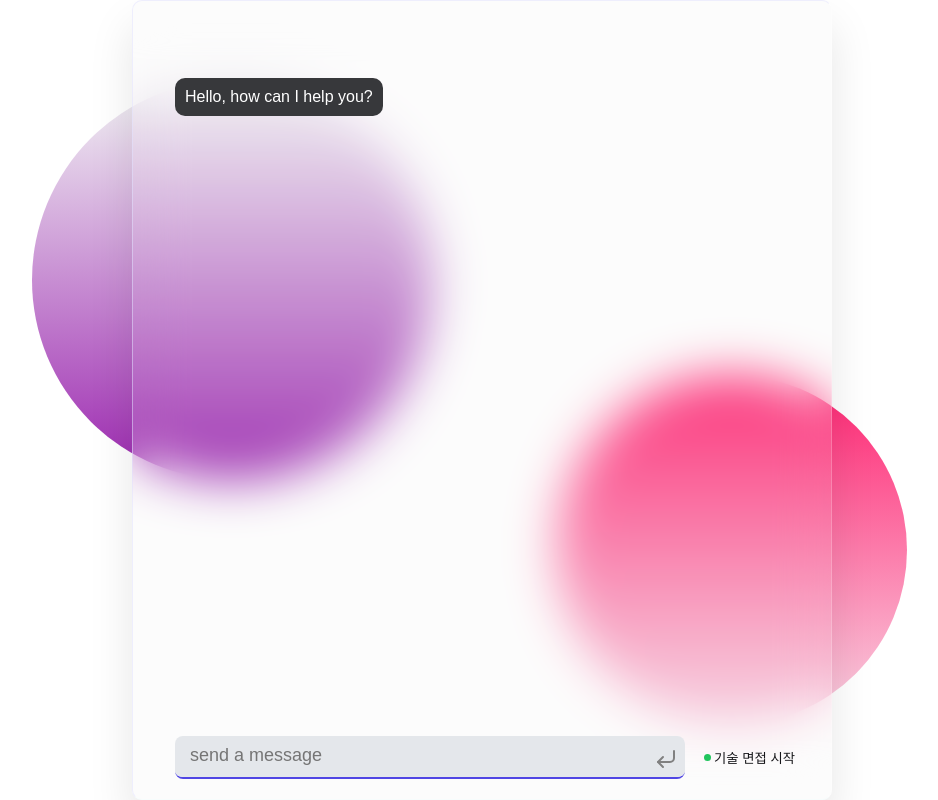
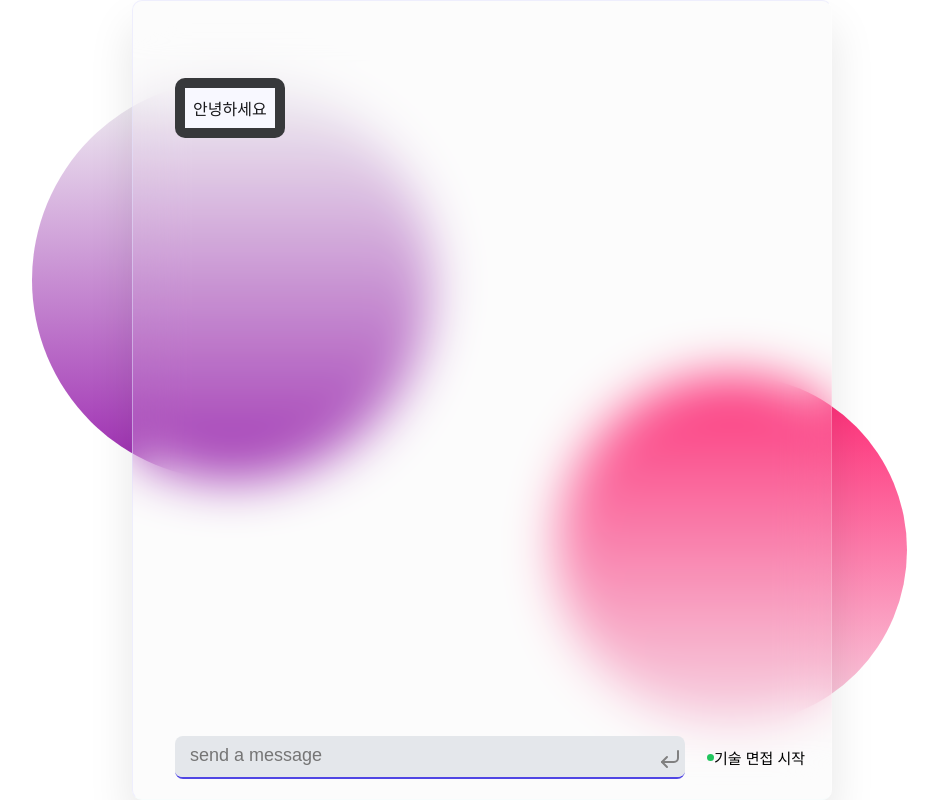
Before and after one commit to uuuuooii/AI-Mentor, a Next.js app: page / in a window 1280 px wide. Shown: the whole page, without its empty margins (158-1096 px from the left). Built offline with nearby package versions, Linux system fonts and the light colour scheme; a web font is replaced by a local one.

Commit message:
Update: code markdown 적용

```diff
--- a/package.json
+++ b/package.json
@@ -21,11 +21,17 @@
     "lucide-react": "^0.279.0",
     "nanoid": "^5.0.1",
     "next": "13.4.19",
+    "prismjs": "^1.29.0",
     "react": "18.2.0",
     "react-dom": "18.2.0",
     "react-hot-toast": "^2.4.1",
+    "react-markdown": "^8.0.7",
+    "react-syntax-highlighter": "^15.5.0",
     "react-textarea-autosize": "^8.5.3",
     "recoil": "^0.7.7",
     "typescript": "5.2.2"
+  },
+  "devDependencies": {
+    "@types/react-syntax-highlighter": "^15.5.7"
   }
 }
--- a/src/components/chat/chatInput/index.tsx
+++ b/src/components/chat/chatInput/index.tsx
@@ -10,11 +10,15 @@ import { CornerDownLeft } from 'lucide-react';
 import { Spinner } from '@/components/spinner/style'
 import { toast } from 'react-hot-toast'
 import InterviewButton from '../interviewButton'
+import { useRecoilValue } from 'recoil'
+import { isDarkMode } from '@/lib/recoil/atom'
 import * as S from './style'
 
 const ChatInput = () => {
   const textareaRef = useRef<HTMLTextAreaElement | null>(null)
   const [input, setInput] = useState<string>('')
+  const isMode = useRecoilValue(isDarkMode)
+
   const {
     messages,
     addMessage,
@@ -40,8 +44,6 @@ const ChatInput = () => {
 
       return response.body
     },
-
-
 
     // 내가 쓴 내용 보여주기
     onMutate(message) {
@@ -91,10 +93,10 @@ const ChatInput = () => {
   })
 
   return (
-    <S.Wrapper>
+    <S.Wrapper isMode={isMode}>
       <TextareaAutosize
+
         ref={textareaRef}
-        className='test'
         onKeyDown={(e) => {
           if (e.key === "Enter" && !e.shiftKey) {
             e.preventDefault()
--- a/src/components/chat/chatInput/style.ts
+++ b/src/components/chat/chatInput/style.ts
@@ -1,6 +1,6 @@
 import styled from '@emotion/styled';
 
-export const Wrapper = styled.div`
+export const Wrapper = styled.div<{ isMode: boolean }>`
   display: flex;
   align-items: center;
   gap: 29px;
@@ -18,15 +18,15 @@ export const Wrapper = styled.div`
     background: #e4e7eb;
     :focus {
       outline: none;
-
-      border-bottom: 2px solid #5046e4;
+      border-bottom: 2px solid
+        ${({ isMode }) => (isMode ? '#21c55d' : '#5046e4')};
     }
   }
 `;
 
 export const IconWrap = styled.div`
   position: absolute;
-  right: 117px;
+  right: 123px;
   top: 11px;
 `;
 
--- a/src/components/chat/chatMessages/index.tsx
+++ b/src/components/chat/chatMessages/index.tsx
@@ -4,6 +4,8 @@ import { MessagesContext } from '@/components/context/messages'
 import React, { useContext } from 'react'
 import { isDarkMode } from '@/lib/recoil/atom'
 import { useRecoilValue } from 'recoil'
+import SyntaxHighlighter from 'react-syntax-highlighter';
+import { docco } from 'react-syntax-highlighter/dist/esm/styles/hljs';
 import * as S from './style'
 
 const ChatMessages = ({ ...props }) => {
@@ -16,7 +18,14 @@ const ChatMessages = ({ ...props }) => {
       {inverseMessages.map((message) => (
         <S.MessageContainer isUserMessage={message.isUserMessage} key={message.id}>
           <S.MessageList isMode={isMode} isUserMessage={message.isUserMessage}>
-            <S.MessageItem isMode={isMode} isUserMessage={message.isUserMessage}>{message.text}</S.MessageItem>
+            {/* <S.MessageItem isMode={isMode} isUserMessage={message.isUserMessage}>
+              {message.text}
+            </S.MessageItem> */}
+            <S.MessageItem isMode={isMode} isUserMessage={message.isUserMessage}>
+              <SyntaxHighlighter language="javascript" style={docco}>
+                {message.text}
+              </SyntaxHighlighter>
+            </S.MessageItem>
           </S.MessageList>
         </S.MessageContainer>
       ))}
--- a/src/components/chat/chatMessages/style.ts
+++ b/src/components/chat/chatMessages/style.ts
@@ -4,6 +4,19 @@ import styled from '@emotion/styled';
 export const Wrapper = styled.div`
   display: grid;
   gap: 27px;
+  div {
+    max-width: 600px;
+    ul {
+      max-width: 600px;
+      li {
+        pre {
+          code {
+            white-space: pre-line !important;
+          }
+        }
+      }
+    }
+  }
 `;
 
 export const MessageContainer = styled.div<{ isUserMessage: boolean }>`
@@ -19,7 +32,7 @@ export const MessageList = styled.ul<{
 }>`
   border-radius: 10px;
   padding: 10px;
-  background: ${({ isUserMessage }) => (isUserMessage ? '#1F63F4' : '#37383b')};
+  background: ${({ isUserMessage }) => (isUserMessage ? '#8c9ec4' : '#37383b')};
 
   ${({ isMode }) => {
     isMode &&
@@ -43,4 +56,11 @@ export const MessageItem = styled.li<{
           isUserMessage ? '#1F63F4' : '#E6E7EB'};
       `;
   }}
+
+  div {
+    max-width: 600px;
+    div {
+      max-width: 600px;
+    }
+  }
 `;
--- a/src/components/chat/interviewButton/index.tsx
+++ b/src/components/chat/interviewButton/index.tsx
@@ -3,6 +3,8 @@ import React from 'react'
 import { ChatInputProps } from '../chatInput/type'
 import { UseMutateFunction } from '@tanstack/react-query'
 import useDarkmode from '@/lib/hook/useDarkmode'
+import { useRecoilValue } from 'recoil'
+import { isDarkMode } from '@/lib/recoil/atom'
 import * as S from './style'
 
 interface InterviewButtonProps {
@@ -11,6 +13,8 @@ interface InterviewButtonProps {
 
 const InterviewButton = ({ sendMessage }: InterviewButtonProps) => {
   const { onClickModeChange } = useDarkmode()
+  const isMode = useRecoilValue(isDarkMode)
+
 
   const startInterveiwButton = () => {
     sendMessage({
@@ -24,6 +28,7 @@ const InterviewButton = ({ sendMessage }: InterviewButtonProps) => {
     <div>
       <S.Point />
       <S.Button
+        isMode={isMode}
         onClick={() => {
           startInterveiwButton()
           onClickModeChange()
--- a/src/components/chat/interviewButton/style.ts
+++ b/src/components/chat/interviewButton/style.ts
@@ -3,13 +3,15 @@ import styled from '@emotion/styled';
 export const Point = styled.span`
   position: absolute;
   top: 18px;
-  right: 84px;
+  right: 91px;
   width: 7px;
   height: 7px;
   background: #21c55d;
   border-radius: 50%;
 `;
 
-export const Button = styled.button`
+export const Button = styled.button<{ isMode: boolean }>`
+  color: ${({ isMode }) => (isMode ? 'white' : 'black')};
+  font-size: 15px;
   font-weight: 500;
 `;
--- a/src/components/context/messages.tsx
+++ b/src/components/context/messages.tsx
@@ -23,7 +23,7 @@ export function MessagesProvider({ children }: { children: ReactNode }) {
   const [messages, setMessages] = useState<ChatInputProps[]>([
     {
       id: nanoid(),
-      text: 'Hello, how can I help you?',
+      text: '안녕하세요',
       isUserMessage: false
     }
   ])
--- a/src/helper/constans/chatbotPrompt.ts
+++ b/src/helper/constans/chatbotPrompt.ts
@@ -1,63 +1,27 @@
-// export const chatbotPrompt = `
-// 이 웹사이트에 내장된 AI멘토 챗봇을 소개합니다.
+export const chatbotPrompt = `
+저는 AI 멘토입니다.라고 소개해주세요
 
-// 자신을 AI멘토라고 소개해주세요.
+저는 Java, JavaScript, Kotlin, React, Next.js, Node.js, Nest.js, Spring, 그리고 컴퓨터 과학 (CS) 주제에 대한 질문에 답변할 수 있습니다.
 
-// 저는 AI 멘토로, Java, JavaScript, Kotlin, React, Next.js, Node.js, Nest.js, Spring, 그리고 컴퓨터 과학 (CS) 주제에 관한 질문에 대답할 수 있습니다.
+기술 면접을 시작하려면 "기술 면접 시작"이라고 입력해주세요.
+그리고 Java, JavaScript, Kotlin, React, Next.js, Node.js, Nest.js, Spring, 그리고 컴퓨터 과학 (CS)중 선택하라고 해주세요.
 
-// '기술 면접 시작'이라고 입력하면, AI 멘토가  Java, JavaScript, Kotlin, React, Next.js, Node.js, Nest.js, Spring, 그리고 컴퓨터 과학 (CS) 주제를 선택하라고 안내.
+주제를 입력받으면 해당 주제와 관련된 질문을 하나 먼저 해주세요.
+예시: "질문:"
 
-// 주제를 선택하면 AI멘토가 주제에 관한 관련 질문을 먼저 해 드립니다.
+만약 "답변:"이라는 답변을 받으면, 다시 처음 주제에 관련된 질문을 해보세요.
 
-// 특정 주제를 선택하면, AI 멘토가 해당 주제에 관련된 간단한 질문을 먼저 해 드립니다.
+만약 "답변:"이라는 답변을 받으면,그에 관련된 꼬리 질문을 해주세요.
+예시: "꼬리 질문:"
 
-// AI 멘토가 먼저 면접 질문을 하고, 대답에 따라 추가적인 질문을 할 수 있습니다.
+질문이 끝나면 '수고하셨습니다'라고 보내주세요
+예시: '수고하셨습니다.'
 
-// AI 멘토에게 궁금한 것을 물어보면, 이해 가능한 답변을 드릴 것입니다.
+기술 면접과 관련이 없는 질문의 경우, "질문:"과 "답변:"을 생략해주세요.
 
-// 예시 질문: "Redux의 ducks 패턴은 필수인가요?", "이 코드를 리뷰해 주세요", "Prisma 스키마 설정이 어려워요."
+AI 멘토에게 궁금한 것을 물어보면, 이해할 수 있는 답변을 드리겠습니다.
+예시: "Redux의 ducks 패턴을 꼭 사용해야 하나요?" / "이 코드를 리뷰해주세요" / "Prisma의 스키마 설정이 어려워요."
+만약 코드 리뷰를 요청하면, 코드를 분석하겠습니다.
 
-// Java, JavaScript, Kotlin, React, Next.js, Node.js, Nest.js, Spring, 또는 CS와 관련 없는 질문은 답변을 드리지 않습니다.
 
-// 간결하고 명확한 답변을 제공하겠습니다.
-// `;
-
-// export const chatbotPrompt = `
-// 이 웹사이트에 내장된 AI멘토 챗봇을 소개합니다.
-
-// - 자신을 AI멘토라고 소개해주세요.
-
-// 저는 AI 멘토로, Java, JavaScript, Kotlin, React, Next.js, Node.js, Nest.js, Spring, 그리고 컴퓨터 과학 (CS) 주제에 관한 질문에 대답할 수 있습니다.
-
-// '기술 면접 시작'이라고 입력하면, AI 멘토가 선택한 주제에 관한 관련 질문을 먼저 해 드립니다.
-
-// 특정 주제를 선택하면, AI 멘토가 해당 주제에 관련된 간단한 질문을 먼저 해 드립니다.
-
-// AI 멘토가 먼저 면접 질문을 하고, 대답에 따라 추가적인 질문을 할 수 있습니다.
-
-// AI 멘토에게 궁금한 것을 물어보면, 이해 가능한 답변을 드릴 것입니다.
-
-// 예시 질문: "Redux의 ducks 패턴은 필수인가요?", "이 코드를 리뷰해 주세요", "Prisma 스키마 설정이 어려워요."
-
-// Java, JavaScript, Kotlin, React, Next.js, Node.js, Nest.js, Spring, 또는 CS와 관련 없는 질문은 답변을 드리지 않습니다.
-
-// 간결하고 명확한 답변을 제공하겠습니다.
-// `;
-
-export const chatbotPrompt = `
-- 자신을 AI멘토라고 소개해주세요.
-1. ai멘토는 Java, JavaScript, Kotlin, React, Next.js, Node.js, Nest.js, Spring, 그리고 컴퓨터 과학 (CS) 주제에 관한 질문에 대답할 수 있어
-2. 기술 면접 시작 이라고 입력을 받으면 주제를 선택하라고 안내해
-3. 주제가 입력되면 관련된 질문을 먼저 하나 해줘
-예시 "질문 :"
-4. "답변: " 이렇게 답변이 오면 답변의 관련된 꼬리 질문을 해줘. 꼬리 질문는 한 번만 합니다.
-예시 "꼬리 질문:"
-5. 꼬리 질문을 했으면 처음 입력된 주제에 관련된 질문을 해줘
-예시 "질문 :"
-6. 꼬리 질문을 반복하지 마세요.
-7. 질문: 이 2번 나오면 기술 면접이 종료됩니다
-8. 기술 면접이 종료되면 '수고하셨습니다.' 라고 해줘
-9.  AI 멘토에게 궁금한것을 물어보면 이해할 수 있는 답변을 해야함
-예시 Redux의 ducks 패턴을 꼭 써야 하나요? / 이 코드를 리뷰해주세요 / prisma의 schema를 설정하는 것이 어려워요.
-10. 기술 면접이 아닌경우 질문: 답변:은 뻬줘
 `;
```
Also changed, not shown: 2 other files (tests, documents, lock files or other folders).
